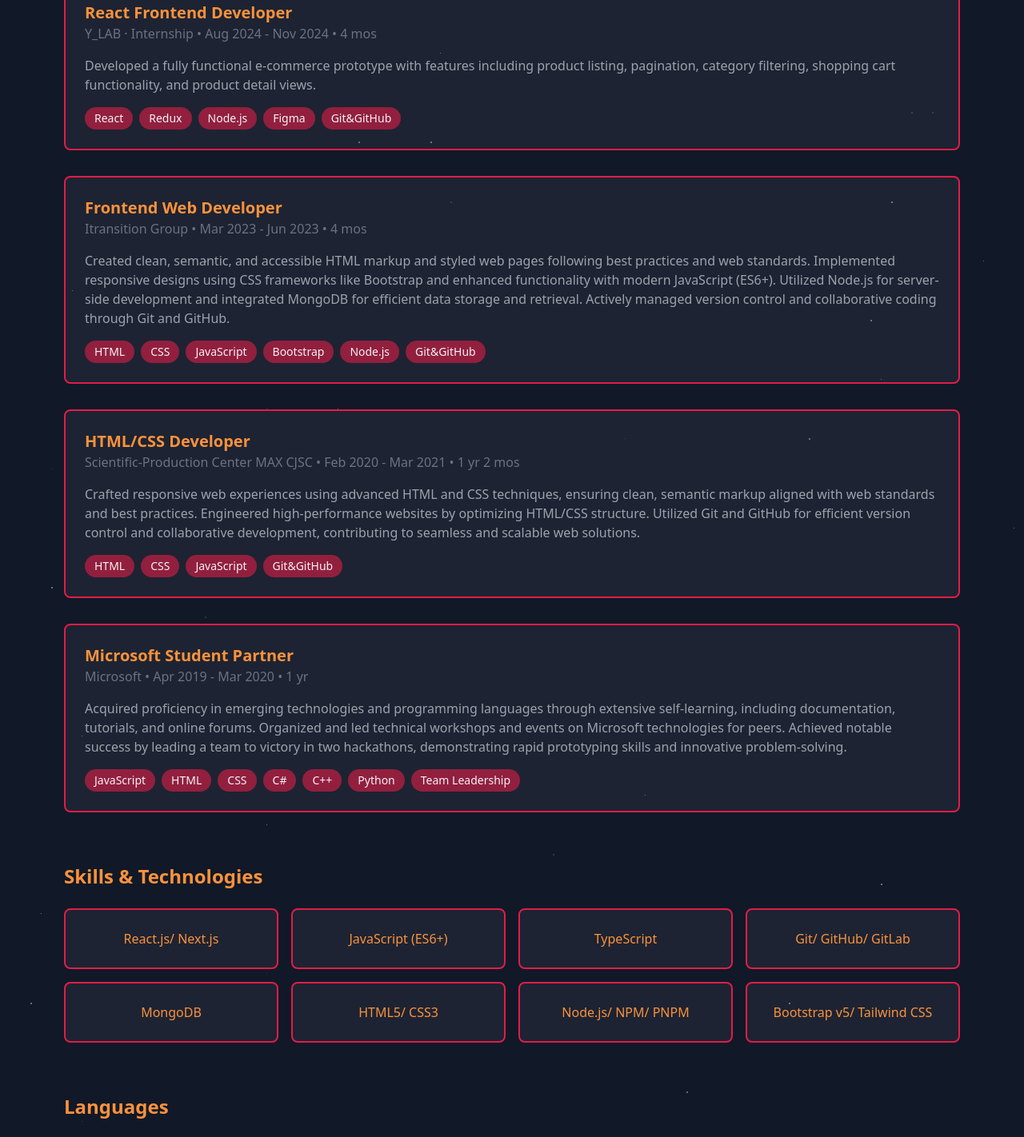
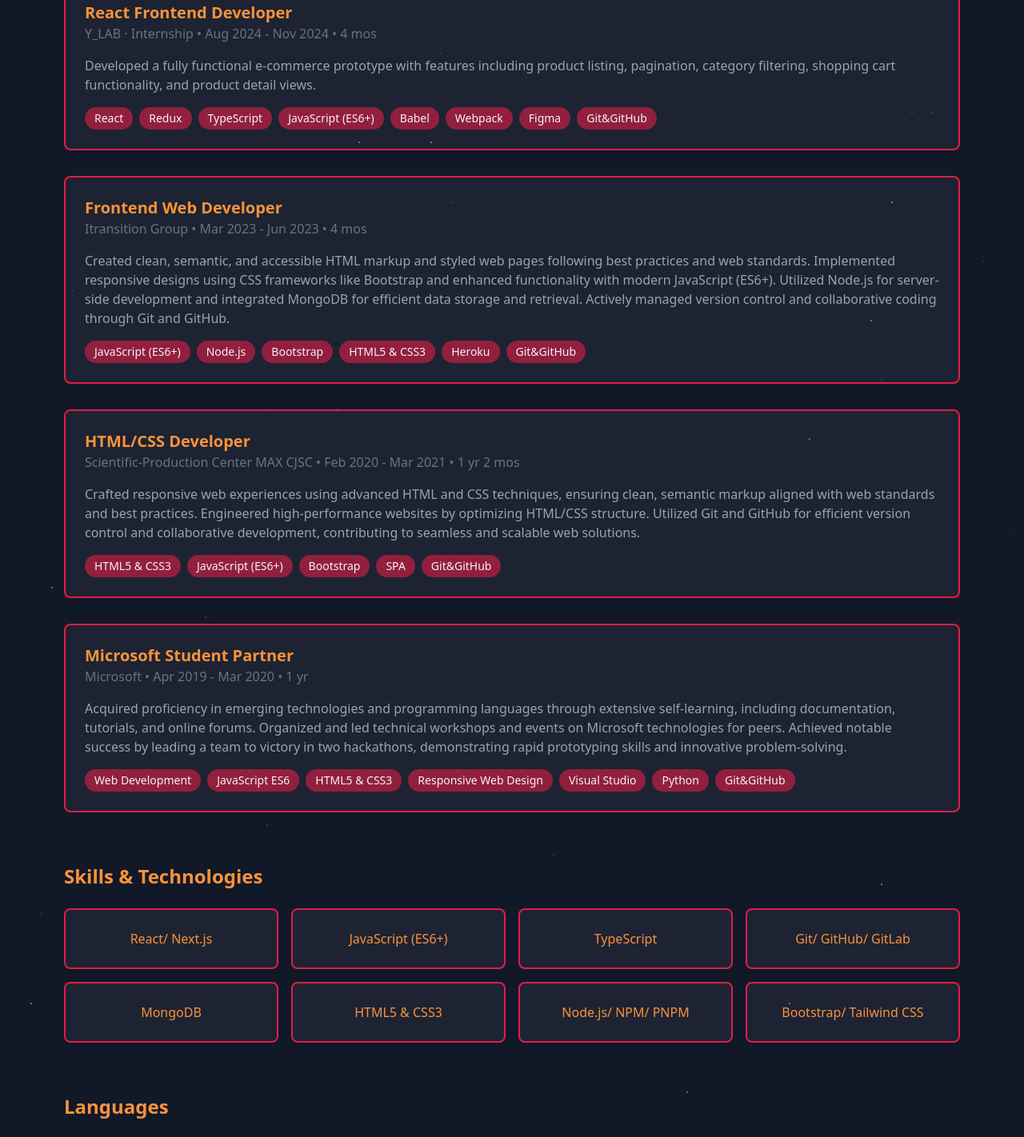
Before and after one commit to evokss/MyPortfolioWebsite, a Next.js app: page /about in a window 1280 px wide. Shown: the part 1520-2942 px from the top of the page at 80% size. Built offline with nearby package versions, Linux system fonts and the light colour scheme.

Commit message:
docs(AboutPage): Update professional experience sections

```diff
--- a/components/about/AboutPage.jsx
+++ b/components/about/AboutPage.jsx
@@ -153,6 +153,9 @@ const AboutPage = () => {
                 TypeScript
               </span>
               <span className="px-3 py-1 text-gray-800 bg-orange-100 dark:bg-rose-600/60 dark:text-gray-100 rounded-full text-sm">
+                JavaScript (ES6+)
+              </span>
+              <span className="px-3 py-1 text-gray-800 bg-orange-100 dark:bg-rose-600/60 dark:text-gray-100 rounded-full text-sm">
                 Next.js
               </span>
               <span className="px-3 py-1 text-gray-800 bg-orange-100 dark:bg-rose-600/60 dark:text-gray-100 rounded-full text-sm">
@@ -187,7 +190,16 @@ const AboutPage = () => {
                 Redux
               </span>
               <span className="px-3 py-1 text-gray-800 bg-orange-100 dark:bg-rose-600/60 dark:text-gray-100 rounded-full text-sm">
-                Node.js
+                TypeScript
+              </span>
+              <span className="px-3 py-1 text-gray-800 bg-orange-100 dark:bg-rose-600/60 dark:text-gray-100 rounded-full text-sm">
+                JavaScript (ES6+)
+              </span>
+              <span className="px-3 py-1 text-gray-800 bg-orange-100 dark:bg-rose-600/60 dark:text-gray-100 rounded-full text-sm">
+                Babel
+              </span>
+              <span className="px-3 py-1 text-gray-800 bg-orange-100 dark:bg-rose-600/60 dark:text-gray-100 rounded-full text-sm">
+                Webpack
               </span>
               <span className="px-3 py-1 text-gray-800 bg-orange-100 dark:bg-rose-600/60 dark:text-gray-100 rounded-full text-sm">
                 Figma
@@ -219,19 +231,19 @@ const AboutPage = () => {
             </p>
             <div className="flex flex-wrap gap-2">
               <span className="px-3 py-1 text-gray-800 bg-orange-100 dark:bg-rose-600/60 dark:text-gray-100 rounded-full text-sm">
-                HTML
+                JavaScript (ES6+)
               </span>
               <span className="px-3 py-1 text-gray-800 bg-orange-100 dark:bg-rose-600/60 dark:text-gray-100 rounded-full text-sm">
-                CSS
-              </span>
-              <span className="px-3 py-1 text-gray-800 bg-orange-100 dark:bg-rose-600/60 dark:text-gray-100 rounded-full text-sm">
-                JavaScript
+                Node.js
               </span>
               <span className="px-3 py-1 text-gray-800 bg-orange-100 dark:bg-rose-600/60 dark:text-gray-100 rounded-full text-sm">
                 Bootstrap
               </span>
               <span className="px-3 py-1 text-gray-800 bg-orange-100 dark:bg-rose-600/60 dark:text-gray-100 rounded-full text-sm">
-                Node.js
+                HTML5 & CSS3
+              </span>
+              <span className="px-3 py-1 text-gray-800 bg-orange-100 dark:bg-rose-600/60 dark:text-gray-100 rounded-full text-sm">
+                Heroku
               </span>
               <span className="px-3 py-1 text-gray-800 bg-orange-100 dark:bg-rose-600/60 dark:text-gray-100 rounded-full text-sm">
                 Git&GitHub
@@ -260,13 +272,16 @@ const AboutPage = () => {
             </p>
             <div className="flex flex-wrap gap-2">
               <span className="px-3 py-1 text-gray-800 bg-orange-100 dark:bg-rose-600/60 dark:text-gray-100 rounded-full text-sm">
-                HTML
+                HTML5 & CSS3
               </span>
               <span className="px-3 py-1 text-gray-800 bg-orange-100 dark:bg-rose-600/60 dark:text-gray-100 rounded-full text-sm">
-                CSS
+                JavaScript (ES6+)
               </span>
               <span className="px-3 py-1 text-gray-800 bg-orange-100 dark:bg-rose-600/60 dark:text-gray-100 rounded-full text-sm">
-                JavaScript
+                Bootstrap
+              </span>
+              <span className="px-3 py-1 text-gray-800 bg-orange-100 dark:bg-rose-600/60 dark:text-gray-100 rounded-full text-sm">
+                SPA
               </span>
               <span className="px-3 py-1 text-gray-800 bg-orange-100 dark:bg-rose-600/60 dark:text-gray-100 rounded-full text-sm">
                 Git&GitHub
@@ -295,25 +310,25 @@ const AboutPage = () => {
             </p>
             <div className="flex flex-wrap gap-2">
               <span className="px-3 py-1 text-gray-800 bg-orange-100 dark:bg-rose-600/60 dark:text-gray-100 rounded-full text-sm">
-                JavaScript
+                Web Development
               </span>
               <span className="px-3 py-1 text-gray-800 bg-orange-100 dark:bg-rose-600/60 dark:text-gray-100 rounded-full text-sm">
-                HTML
+                JavaScript ES6
               </span>
               <span className="px-3 py-1 text-gray-800 bg-orange-100 dark:bg-rose-600/60 dark:text-gray-100 rounded-full text-sm">
-                CSS
+                HTML5 & CSS3
               </span>
               <span className="px-3 py-1 text-gray-800 bg-orange-100 dark:bg-rose-600/60 dark:text-gray-100 rounded-full text-sm">
-                C#
+                Responsive Web Design
               </span>
               <span className="px-3 py-1 text-gray-800 bg-orange-100 dark:bg-rose-600/60 dark:text-gray-100 rounded-full text-sm">
-                C++
+                Visual Studio
               </span>
               <span className="px-3 py-1 text-gray-800 bg-orange-100 dark:bg-rose-600/60 dark:text-gray-100 rounded-full text-sm">
                 Python
               </span>
               <span className="px-3 py-1 text-gray-800 bg-orange-100 dark:bg-rose-600/60 dark:text-gray-100 rounded-full text-sm">
-                Team Leadership
+                Git&GitHub
               </span>
             </div>
           </div>
@@ -327,14 +342,14 @@ const AboutPage = () => {
         </h2>
         <div className="grid grid-cols-2 md:grid-cols-3 lg:grid-cols-4 gap-4">
           {[
-            "React.js/ Next.js",
+            "React/ Next.js",
             "JavaScript (ES6+)",
             "TypeScript",
             "Git/ GitHub/ GitLab",
             "MongoDB",
-            "HTML5/ CSS3",
+            "HTML5 & CSS3",
             "Node.js/ NPM/ PNPM",
-            "Bootstrap v5/ Tailwind CSS",
+            "Bootstrap/ Tailwind CSS",
           ].map((skill, index) => (
             <div
               key={index}
@@ -421,7 +436,7 @@ const AboutPage = () => {
               <div>
                 <h3 className="font-semibold">React Developer Course</h3>
                 <p className="text-gray-400">Scrimba</p>
-                <p className="text-sm text-gray-400">Apr 2024 - Jun 2024</p>
+                <p className="text-sm text-gray-400">Jul 2024 - Sep 2024</p>
               </div>
             </div>
           </div>
@@ -431,7 +446,7 @@ const AboutPage = () => {
               <div>
                 <h3 className="font-semibold">JavaScript Full Course</h3>
                 <p className="text-gray-400">SuperSimpleDev</p>
-                <p className="text-sm text-gray-400">Oct 2023 - Feb 2024</p>
+                <p className="text-sm text-gray-400">Feb 2023 - Jul 2023</p>
               </div>
             </div>
           </div>
```
